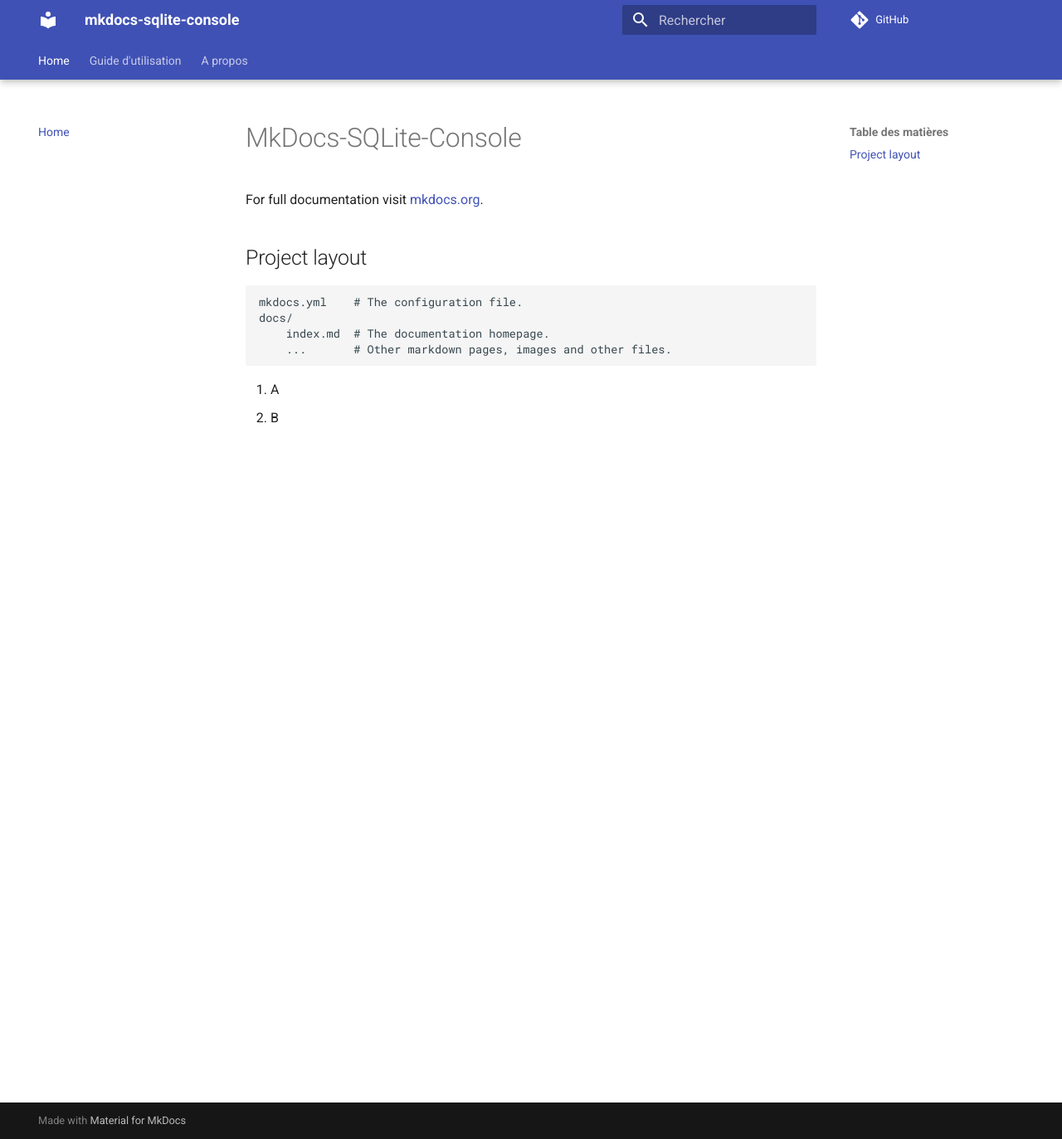
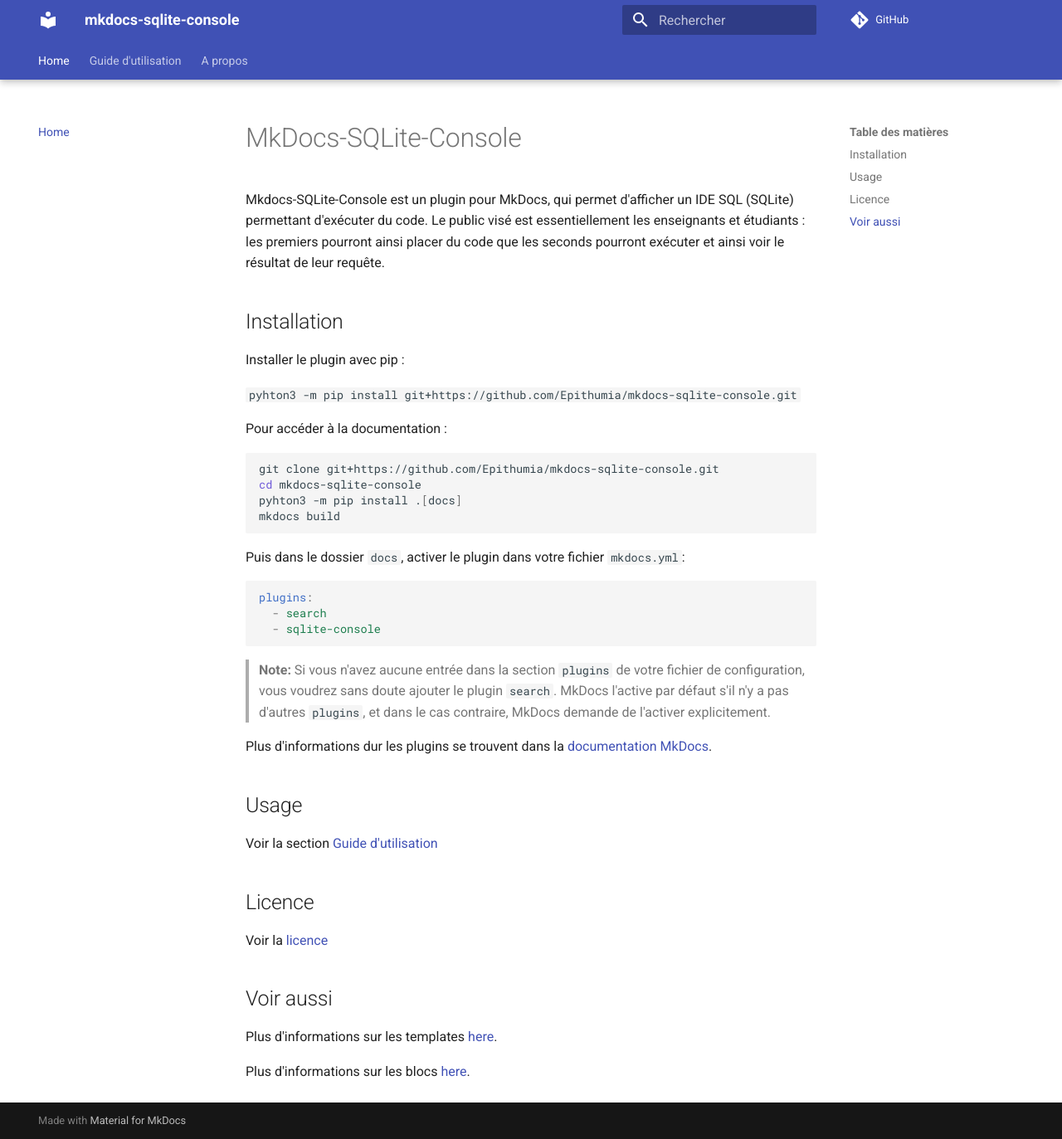
Before and after one commit to Epithumia/mkdocs-sqlite-console, an MkDocs documentation site: the page built from docs/index.md, in a window 1280 px wide and 1373 px high. Shown: the whole window at 83% size. Built offline with MkDocs 1.6.1 and Material for MkDocs 9.7.7, drawn with Linux system fonts in a browser that asks for light colours; comment, search, counter and statistics services are not loaded.

Commit message:
Documentation

````diff
--- a/docs/index.md
+++ b/docs/index.md
@@ -1,13 +1,51 @@
 # MkDocs-SQLite-Console
 
-For full documentation visit [mkdocs.org](https://www.mkdocs.org).
+Mkdocs-SQLite-Console est un plugin pour MkDocs, qui permet d'afficher un IDE SQL (SQLite) permettant d'exécuter du code.
+Le public visé est essentiellement les enseignants et étudiants : les premiers pourront ainsi placer du code que les
+seconds pourront exécuter et ainsi voir le résultat de leur requête.
 
-## Project layout
+## Installation
 
-    mkdocs.yml    # The configuration file.
-    docs/
-        index.md  # The documentation homepage.
-        ...       # Other markdown pages, images and other files.
+Installer le plugin avec pip :
 
-1. A
-2. B
+`pyhton3 -m pip install git+https://github.com/Epithumia/mkdocs-sqlite-console.git`
+
+Pour accéder à la documentation :
+
+```shell
+git clone git+https://github.com/Epithumia/mkdocs-sqlite-console.git
+cd mkdocs-sqlite-console
+pyhton3 -m pip install .[docs]
+mkdocs build
+```
+
+Puis dans le dossier `docs`, activer le plugin dans votre fichier `mkdocs.yml`:
+```yaml
+plugins:
+  - search
+  - sqlite-console
+```
+
+> **Note:** Si vous n'avez aucune entrée dans la section `plugins` de votre fichier de configuration,
+> vous voudrez sans doute ajouter le plugin `search`. MkDocs l'active par défaut s'il n'y a pas
+> d'autres `plugins`, et dans le cas contraire, MkDocs demande de l'activer explicitement.
+
+Plus d'informations dur les plugins se trouvent dans la [documentation MkDocs][mkdocs-plugins].
+
+## Usage
+
+Voir la section [Guide d'utilisation](usage.md)
+
+## Licence
+
+Voir la [licence](licence.md)
+
+## Voir aussi
+
+Plus d'informations sur les templates [here][mkdocs-template].
+
+Plus d'informations sur les blocs [here][mkdocs-block].
+
+[mkdocs-plugins]: http://www.mkdocs.org/user-guide/plugins/
+[mkdocs-template]: https://www.mkdocs.org/user-guide/custom-themes/#template-variables
+[mkdocs-block]: https://www.mkdocs.org/user-guide/styling-your-docs/#overriding-template-blocks
--- a/mkdocs.yml
+++ b/mkdocs.yml
@@ -18,6 +18,7 @@
 
 repo_url: https://github.com/epithumia/mkdocs-sqlite-console
 site_url: https://epithumia.github.io/mkdocs-sqlite-console
+edit_uri: edit/main/docs/
 
 plugins:
   - search
````
